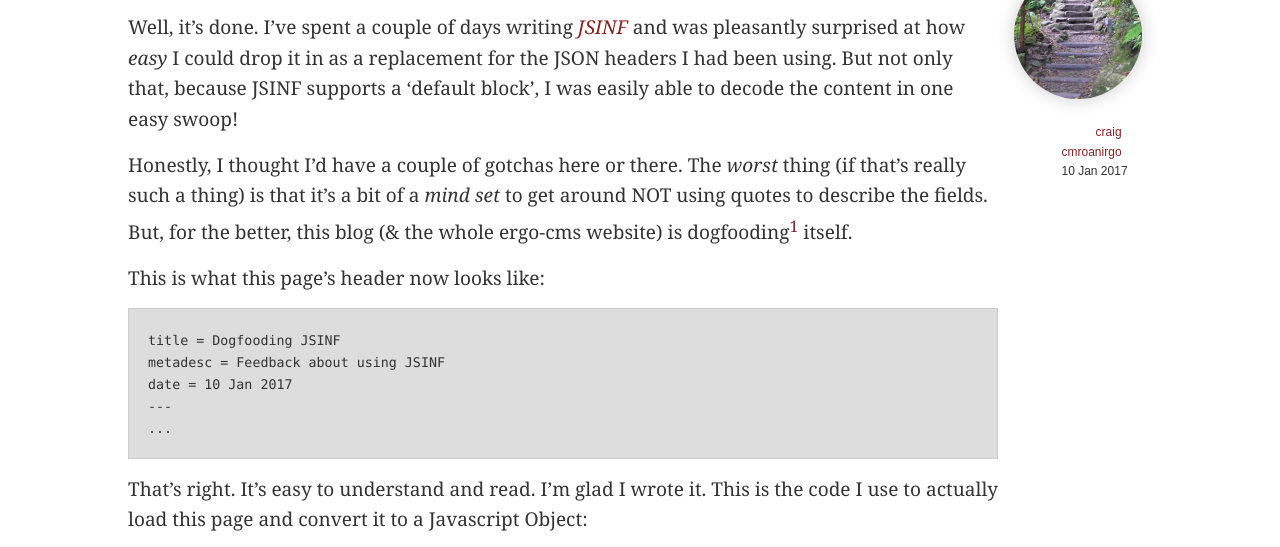
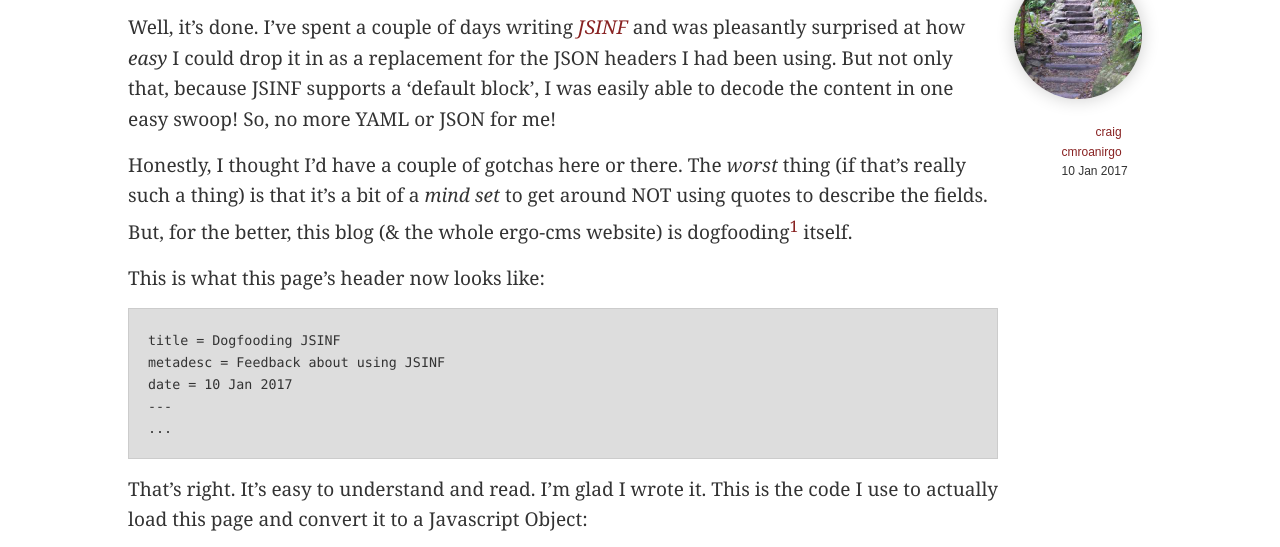
Before and after one commit to ergo-cms/ergo-cms.github.io, a plain HTML site: page blog/using-jsinf.html in a window 1280 px wide. Shown: the part 222-769 px from the top of the page. Drawn offline with Linux system fonts and the light colour scheme.

Commit message:
typo fixes

```diff
--- a/blog/using-jsinf.html
+++ b/blog/using-jsinf.html
@@ -34,7 +34,7 @@
 
 
 <h1><a href="/blog/using-jsinf.html">Using JSINF</a></h1>
-<p>Well, it&#8217;s done. I&#8217;ve spent a couple of days writing <a href="https://github.com/cmroanirgo/jsinf"><em><span class="caps">JSINF</span></em></a> and was pleasantly surprised at how <em>easy</em> I could drop it in as a replacement for the <span class="caps">JSON</span> headers I had been using. But not only that, because <span class="caps">JSINF</span> supports a &#8216;default block&#8217;, I was easily able to decode the content in one easy swoop! </p>
+<p>Well, it&#8217;s done. I&#8217;ve spent a couple of days writing <a href="https://github.com/cmroanirgo/jsinf"><em><span class="caps">JSINF</span></em></a> and was pleasantly surprised at how <em>easy</em> I could drop it in as a replacement for the <span class="caps">JSON</span> headers I had been using. But not only that, because <span class="caps">JSINF</span> supports a &#8216;default block&#8217;, I was easily able to decode the content in one easy swoop! So, no more <span class="caps">YAML</span> or <span class="caps">JSON</span> for me!</p>
 <p>Honestly, I thought I&#8217;d have a couple of gotchas here or there. The <em>worst</em> thing (if that&#8217;s really such a thing) is that it&#8217;s a bit of a <em>mind set</em> to get around <span class="caps">NOT</span> using quotes to describe the fields. But, for the better, this blog (&amp; the whole ergo-cms website) is dogfooding<sup class="footnote" id="fnr1"><a href="#fn1">1</a></sup> itself.</p>
 <p>This is what this page&#8217;s header now looks like:</p>
 <pre><code>title = Dogfooding JSINF
```
Also changed, not shown: blog/replacing-yaml-and-json.html (+1 -1 lines).
